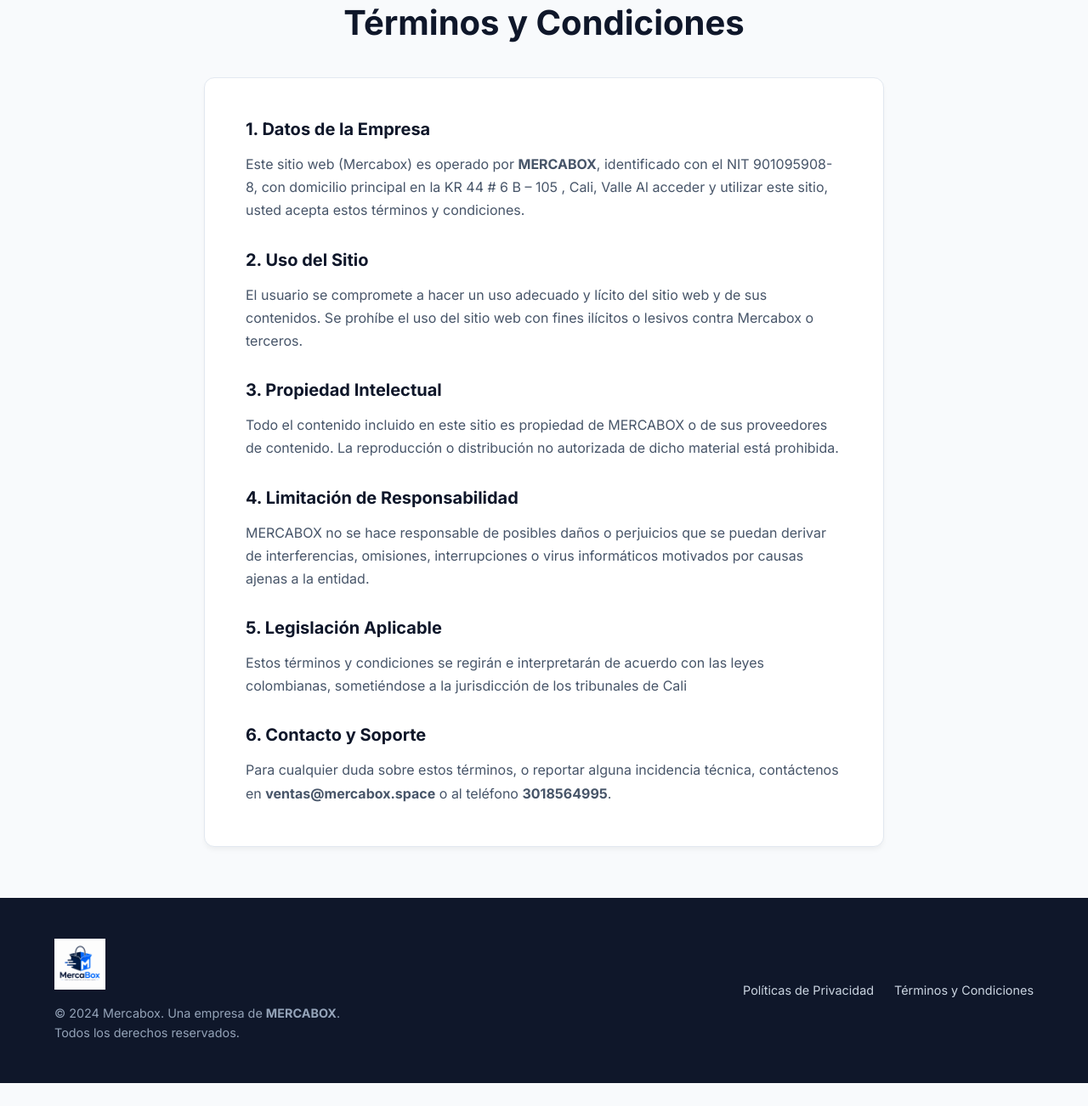
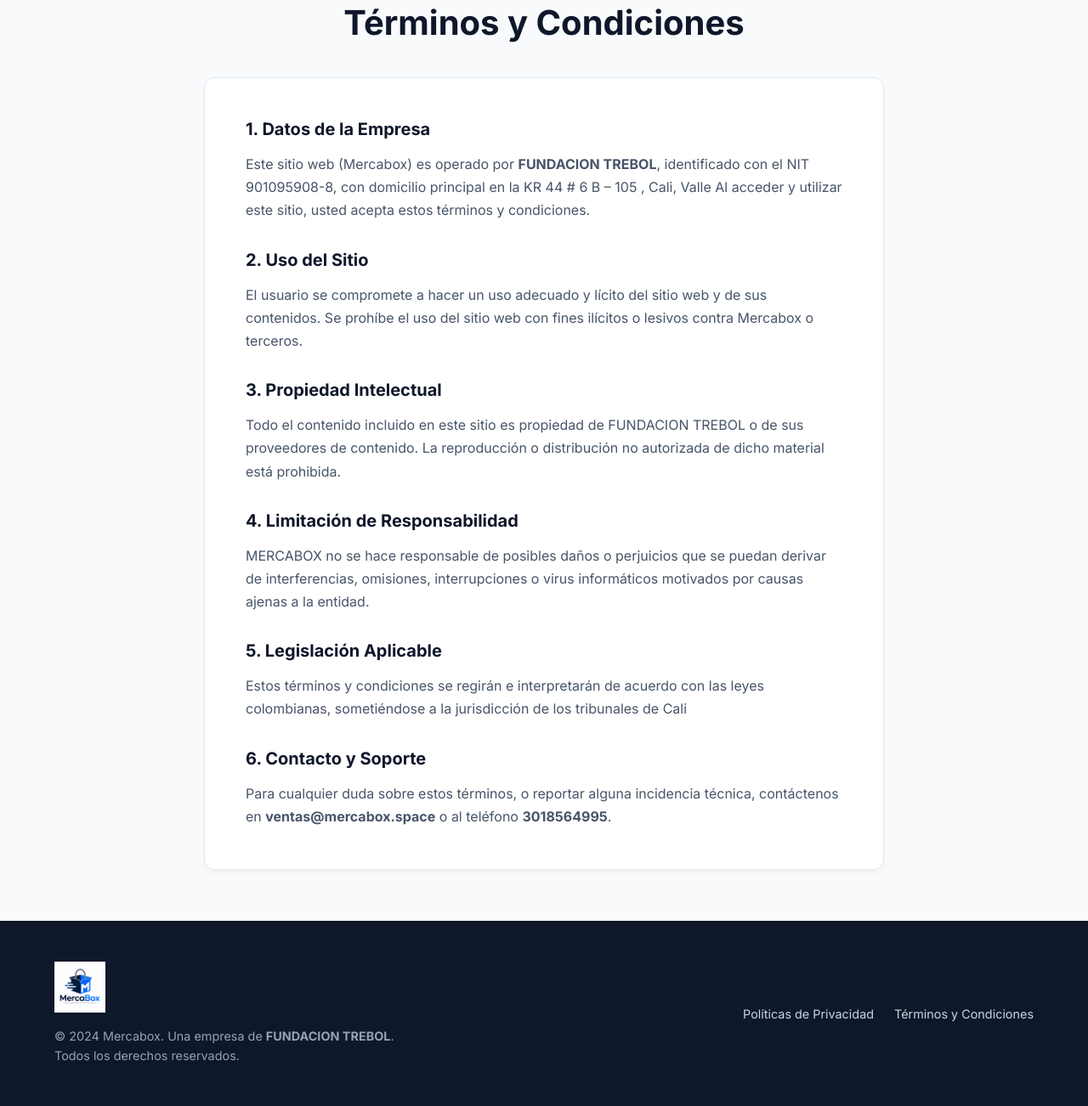
Before and after one commit to muchasventas2026logi-ctrl/mercabox, a plain HTML site: page terminos-condiciones.html in a window 1280 px wide. Shown: the part 117-1419 px from the top of the page at 85% size. Before the commit the page ends 1392 px from the top, so only its background shows below. Drawn offline with Linux system fonts and the light colour scheme.

Commit message:
Update terminos-condiciones.html

```diff
--- a/terminos-condiciones.html
+++ b/terminos-condiciones.html
@@ -47,13 +47,13 @@
             <h1>Términos y Condiciones</h1>
             <div class="legal-text">
                 <h3>1. Datos de la Empresa</h3>
-                <p>Este sitio web (Mercabox) es operado por <strong>MERCABOX</strong>, identificado con el NIT 901095908-8, con domicilio principal en la KR 44 # 6 B – 105 , Cali, Valle Al acceder y utilizar este sitio, usted acepta estos términos y condiciones.</p>
+                <p>Este sitio web (Mercabox) es operado por <strong>FUNDACION TREBOL</strong>, identificado con el NIT 901095908-8, con domicilio principal en la KR 44 # 6 B – 105 , Cali, Valle Al acceder y utilizar este sitio, usted acepta estos términos y condiciones.</p>
 
                 <h3>2. Uso del Sitio</h3>
                 <p>El usuario se compromete a hacer un uso adecuado y lícito del sitio web y de sus contenidos. Se prohíbe el uso del sitio web con fines ilícitos o lesivos contra Mercabox o terceros.</p>
 
                 <h3>3. Propiedad Intelectual</h3>
-                <p>Todo el contenido incluido en este sitio es propiedad de MERCABOX o de sus proveedores de contenido. La reproducción o distribución no autorizada de dicho material está prohibida.</p>
+                <p>Todo el contenido incluido en este sitio es propiedad de FUNDACION TREBOL o de sus proveedores de contenido. La reproducción o distribución no autorizada de dicho material está prohibida.</p>
 
                 <h3>4. Limitación de Responsabilidad</h3>
                 <p>MERCABOX no se hace responsable de posibles daños o perjuicios que se puedan derivar de interferencias, omisiones, interrupciones o virus informáticos motivados por causas ajenas a la entidad.</p>
@@ -72,7 +72,7 @@
         <div class="container footer-content">
             <div class="footer-brand">
                 <img src="FOTO PERFIL.png" alt="Mercabox Logo" class="footer-logo">
-                <p>&copy; 2024 Mercabox. Una empresa de <strong>MERCABOX</strong>.<br>Todos los derechos reservados.</p>
+                <p>&copy; 2024 Mercabox. Una empresa de <strong>FUNDACION TREBOL</strong>.<br>Todos los derechos reservados.</p>
             </div>
             <div class="footer-links">
                 <a href="politicas-privacidad.html">Políticas de Privacidad</a>
```
